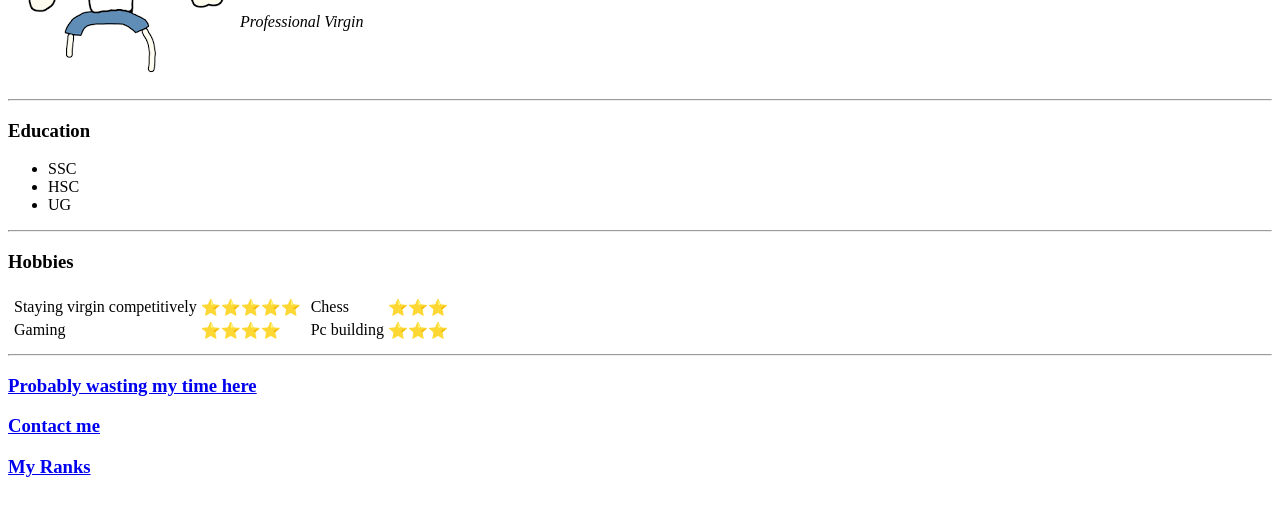
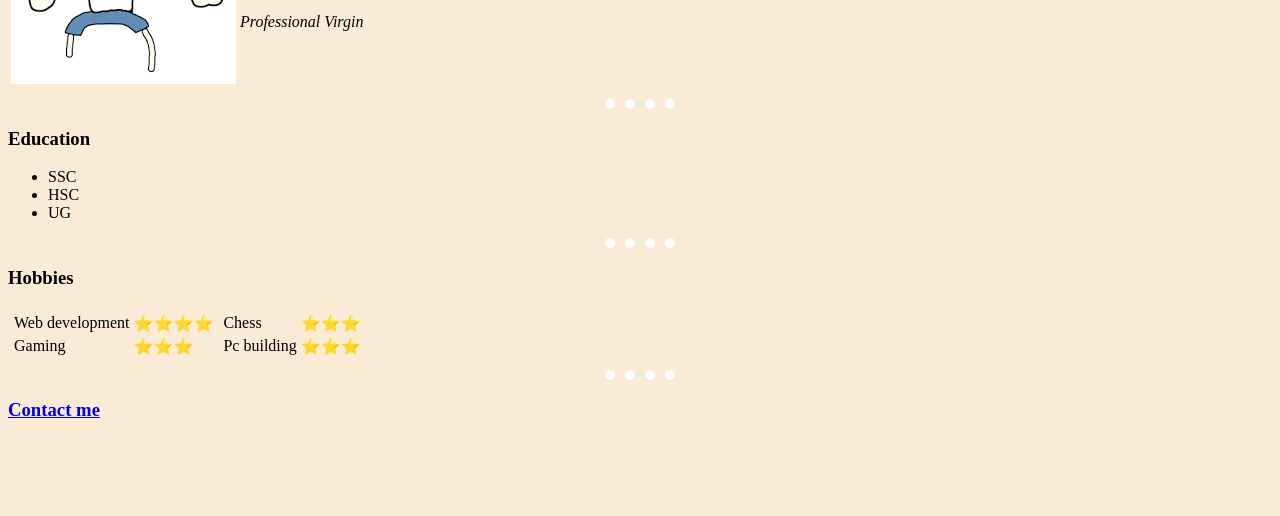
Before and after one commit to Zector312/first-web, a plain HTML site: page index.html in a window 1280 px wide. Shown: the part 152-668 px from the top of the page. Drawn offline with Linux system fonts and the light colour scheme.

Commit message:
Update index.html

```diff
--- a/index.html
+++ b/index.html
@@ -2,11 +2,25 @@
 <head>
     <meta charset="UTF-8">
     <title> First page </title>
+    <style>
+      body {
+        background-color: antiquewhite;
+      }
+    hr{
+      border-style: none;
+      height: 0px;
+      border-width: 10px;
+      border-bottom: 0px;
+      width: 50px;
+      border-style: dotted;
+      border-color:white;
+    }
+    </style>
 </head>
 <body>
   <table>
     <tr>
-      <td><img src="download.png" alt="MFW"></td>
+      <td><img src="Download.png" alt="MFW"></td>
       <td>
         <h1>Akash Dhami </h1>
         <p><em> 2nd year student in<strong> Computer Science</strong></em></p>
@@ -28,12 +42,12 @@
       <td>
       <table >
         <tr>
-          <td>Staying virgin competitively</td>
-          <td>⭐⭐⭐⭐⭐</td>
+          <td>Web development</td>
+          <td>⭐⭐⭐⭐</td>
         </tr>
         <tr>
           <td>Gaming</td>
-          <td>⭐⭐⭐⭐</td>
+          <td>⭐⭐⭐</td>
           </tr>
         </table>
       </td>
@@ -53,8 +67,4 @@
    </table>
 
   <hr>
-  <h3><a href="https://steamcommunity.com/profiles/76561198299632712/">Probably wasting my time here</a></h3>
- <h3><a href="contact me.html">Contact me</a></h3>
- <h3><a href="Ranks.html">My Ranks</a></h3>
-  </body>
-</html>
+  <h3><a href="contact me.html">Contact me</a></h3>
```
